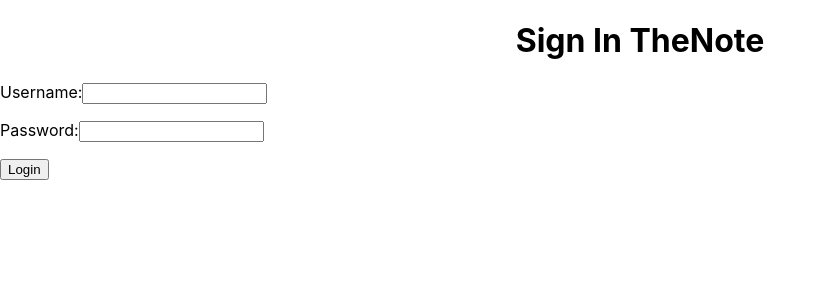
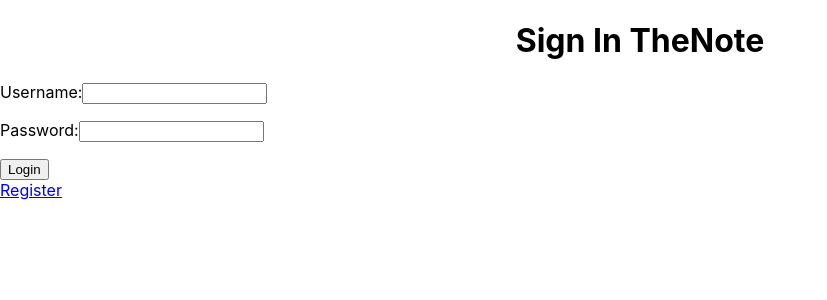
Before and after one commit to s-thanaphol/TheNote-front, a React (Create React App) app: page /login in a window 1280 px wide. Shown: the top 300 px of the page, without its empty margins (0-827 px from the left). Built offline with nearby package versions, Linux system fonts and the light colour scheme.

Commit message:
Update login.jsx

```diff
--- a/src/contents/login.jsx
+++ b/src/contents/login.jsx
@@ -30,6 +30,7 @@ function Login (){
         </p>
         <input type="submit" id="submit" className="submit" value="Login"></input>
         </form>
+        <a href="/register">Register</a>
         </div>
     );
 }
```
